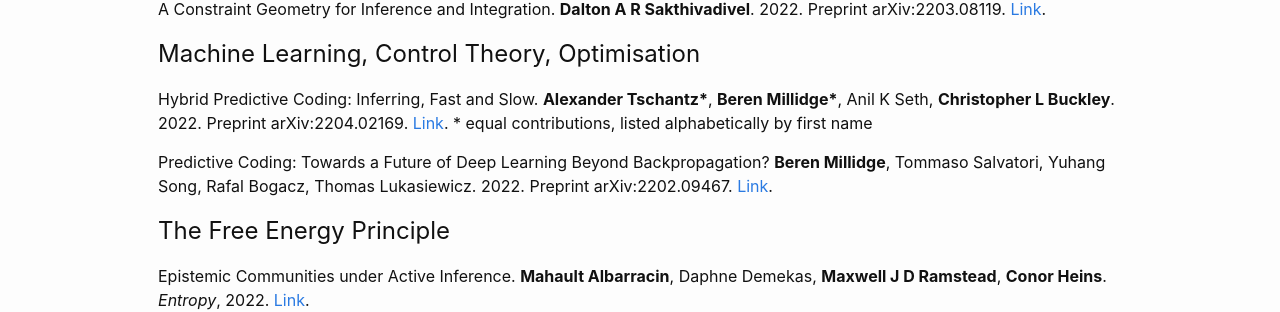
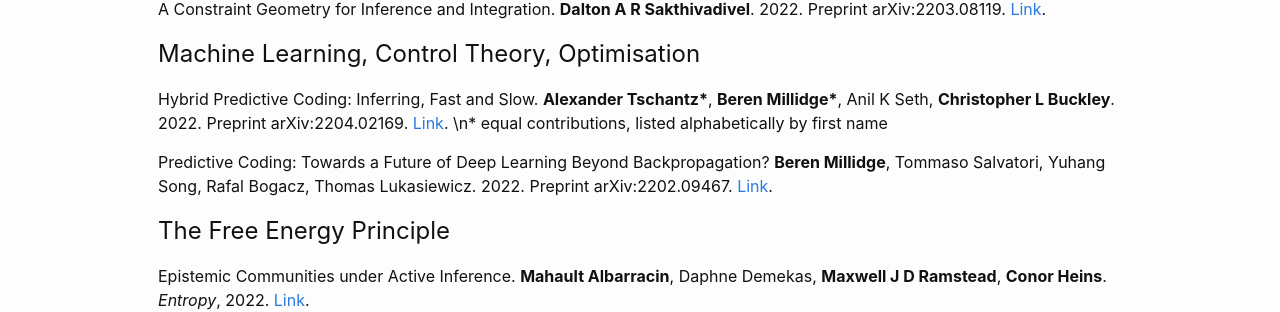
Before and after one commit to DARSakthi/DARSakthi.github.io, a Jekyll site: the page built from verses-lab.markdown, in a window 1280 px wide. Shown: the part 1124-1436 px from the top of the page. Built offline with Jekyll 4.4.1, drawn with Linux system fonts in a browser that asks for light colours.

Commit message:
Formatting

```diff
--- a/verses-lab.markdown
+++ b/verses-lab.markdown
@@ -49,7 +49,7 @@ A Constraint Geometry for Inference and Integration. **Dalton A R Sakthivadivel*
 
 # Machine Learning, Control Theory, Optimisation
 
-Hybrid Predictive Coding: Inferring, Fast and Slow. **Alexander Tschantz\***, **Beren Millidge\***, Anil K Seth, **Christopher L Buckley**. 2022. Preprint arXiv:2204.02169. [Link](https://arxiv.org/abs/2204.02169).  \* equal contributions, listed alphabetically by first name
+Hybrid Predictive Coding: Inferring, Fast and Slow. **Alexander Tschantz\***, **Beren Millidge\***, Anil K Seth, **Christopher L Buckley**. 2022. Preprint arXiv:2204.02169. [Link](https://arxiv.org/abs/2204.02169).    \n\* equal contributions, listed alphabetically by first name
 
 Predictive Coding: Towards a Future of Deep Learning Beyond Backpropagation? **Beren Millidge**, Tommaso Salvatori, Yuhang Song, Rafal Bogacz, Thomas Lukasiewicz. 2022. Preprint arXiv:2202.09467. [Link](https://arxiv.org/abs/2202.09467).
 
```
